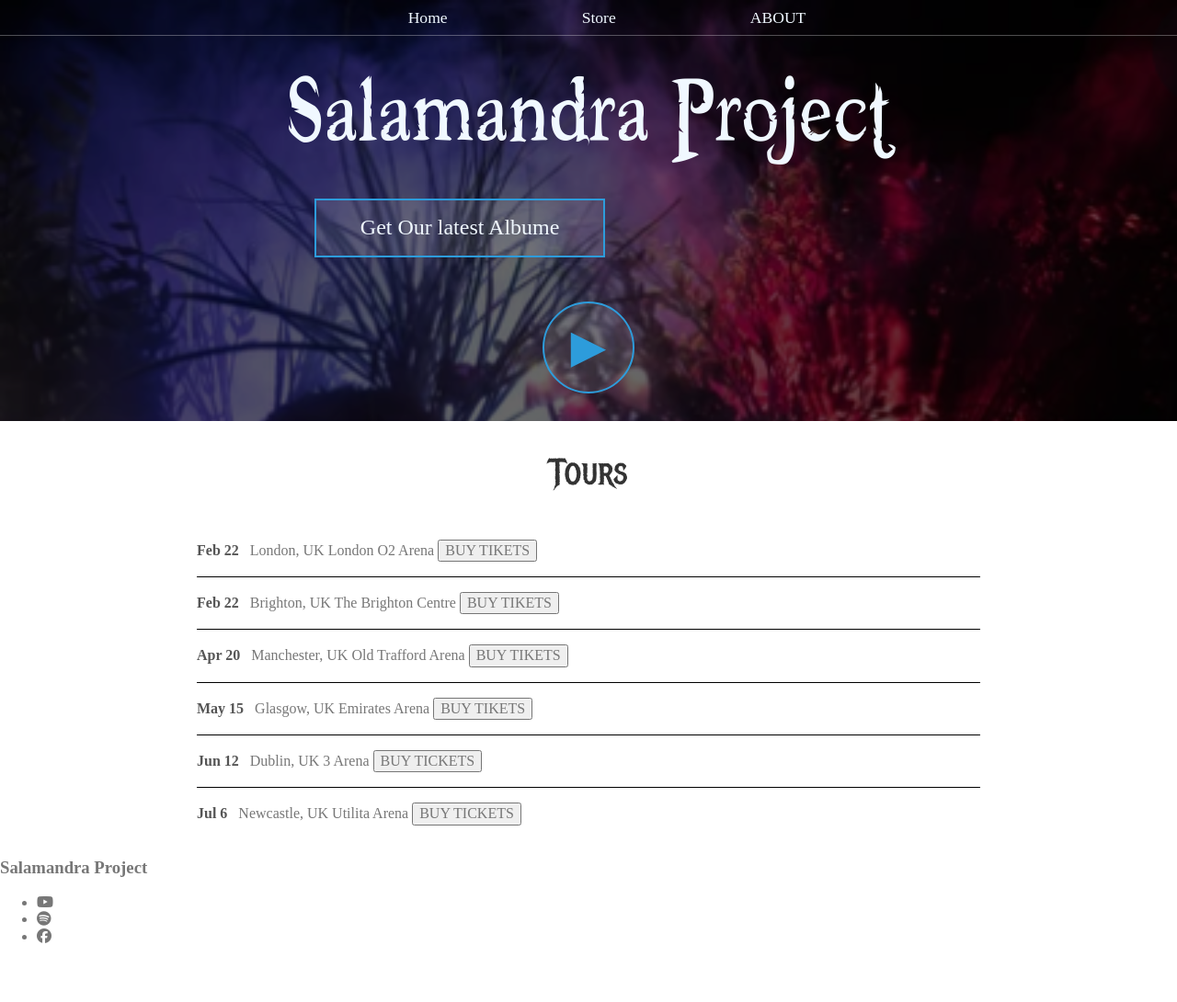
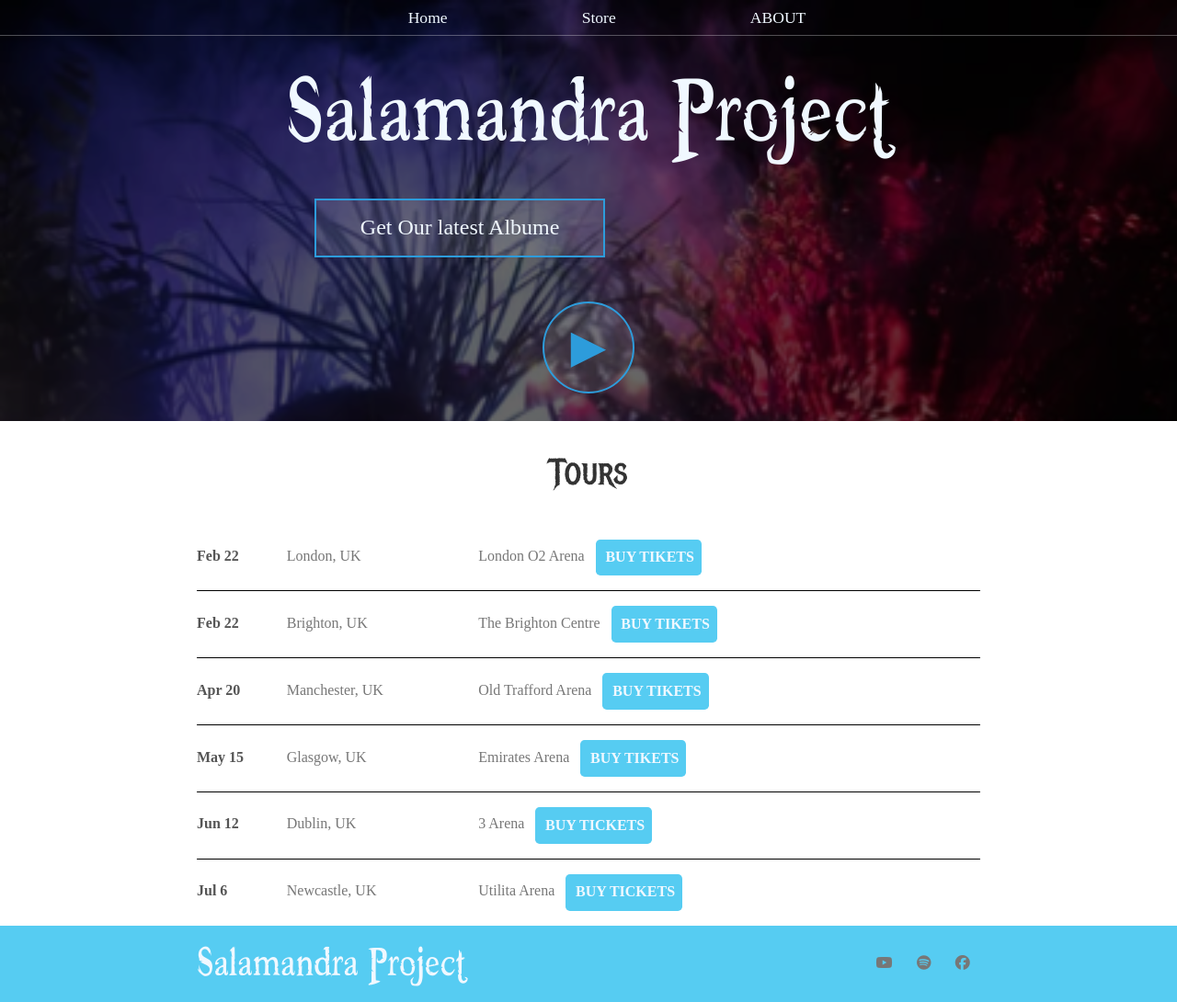
Before and after one commit to Dorultan-C/Salamandra-project.github.io, a plain HTML site: page index.html in a window 1280 px wide. Shown: the whole page at 92% size. Before the commit the page ends 1044 px from the top, so only its background shows below. Drawn offline with Linux system fonts and the light colour scheme; files whose address does not match are found by name; a web font is replaced by a local one.

Commit message:
Finish style index and tours

```diff
--- a/index.html
+++ b/index.html
@@ -33,72 +33,56 @@
     <div>
       <div class="tour-row">
         <span class="tour-item tour-date">Feb 22</span>
-
-        <span>London, UK</span>
-
-        <span>London O2 Arena</span>
-
-        <button type="button">BUY TIKETS</button>
+        <span class="tour-item tour-city">London, UK</span>
+        <span class="tour-item tout-arena">London O2 Arena</span>
+        <button type="button" class="btn tour-item tour-btn btn-primary">BUY TIKETS</button>
 
       </div>
       <div class="tour-row">
         <span class="tour-item tour-date">Feb 22</span>
-
-        <span>Brighton, UK</span>
-
-        <span>The Brighton Centre</span>
-
-        <button type="button">BUY TIKETS</button>
+        <span class="tour-item tour-city">Brighton, UK</span>
+        <span class="tour-item tout-arena">The Brighton Centre</span>
+        <button type="button" class="btn tour-item tour-btn btn-primary">BUY TIKETS</button>
 
       </div>
       <div class="tour-row">
         <span class="tour-item tour-date">Apr 20</span>
-
-        <span>Manchester, UK</span>
-
-        <span>Old Trafford Arena</span>
-
-        <button type="button">BUY TIKETS</button>
+        <span class="tour-item tour-city">Manchester, UK</span>
+        <span class="tour-item tout-arena">Old Trafford Arena</span>
+        <button type="button" class="btn tour-item tour-btn btn-primary">BUY TIKETS</button>
 
       </div>
       <div class="tour-row">
         <span class="tour-item tour-date">May 15</span>
-
-        <span>Glasgow, UK</span>
-
-        <span>Emirates Arena</span>
-
-        <button type="button">BUY TIKETS</button>
+        <span class="tour-item tour-city">Glasgow, UK</span>
+        <span class="tour-item tout-arena">Emirates Arena</span>
+        <button type="button" class="btn tour-item tour-btn btn-primary">BUY TIKETS</button>
 
       </div>
       <div class="tour-row">
         <span class="tour-item tour-date">Jun 12</span>
-
-        <span>Dublin, UK</span>
-
-        <span>3 Arena</span>
-
-        <button type="button">BUY TICKETS</button>
+        <span class="tour-item tour-city">Dublin, UK</span>
+        <span class="tour-item tout-arena">3 Arena</span>
+        <button type="button" class="btn tour-item tour-btn btn-primary">BUY TICKETS</button>
 
       </div>
       <div class="tour-row">
         <span class="tour-item tour-date">Jul 6</span>
-
-        <span>Newcastle, UK</span>
-
-        <span>Utilita Arena</span>
-
-        <button type="button">BUY TICKETS</button>
+        <span class="tour-item tour-city">Newcastle, UK</span>
+        <span class="tour-item tout-arena">Utilita Arena</span>
+        <button type="button" class="btn tour-item tour-btn btn-primary">BUY TICKETS</button>
       </div>
     </div>
   </section>
-  <footer>
-    <h3>Salamandra Project</h3>
-    <ul>
+  <footer class="main-footer">
+    <div class="container main-footer-container">
+     <h3 class="band-name">Salamandra Project</h3>
+     <ul class="nav footer-nav">
       <li><a href="https://www.youtube.com/channel/UCGCmvCMGk4gHLzcqZPiQ6HQ" target="_blank"><i class="fa-brands fa-youtube"></i></a></li>
       <li><a href="https://open.spotify.com/artist/1sLot73qJ4Vbh4nPuwzvj9" target="_blank"><i class="fa-brands fa-spotify"></i></a></li>
       <li><a href="https://en-gb.facebook.com/SalamandraPY/" target="_blank"><i class="fa-brands fa-facebook"></i></a></li>
-    </ul>
+     </ul>
+    </div>
   </footer>
 </body>
 </html>
--- a/style.css
+++ b/style.css
@@ -173,4 +173,31 @@ html body {
 .tour-date {
   color: #555;
   font-weight: bold;
+  width: 11%;
 }
+
+.tour-city {
+  width: 24%;
+
+}
+
+.tour-arena {
+  width: 42%;
+}
+
+.tour-btn {
+  max-width: 19%;
+
+}
+
+.btn-primary {
+  color: aliceblue;
+  background-color:#56CCF2;
+  border: none;
+  border-radius: .3em;
+  font-weight: bold;
+}
+
+.btn-primary:hover {
+  background-color: #2D9CDB;
+}
```
